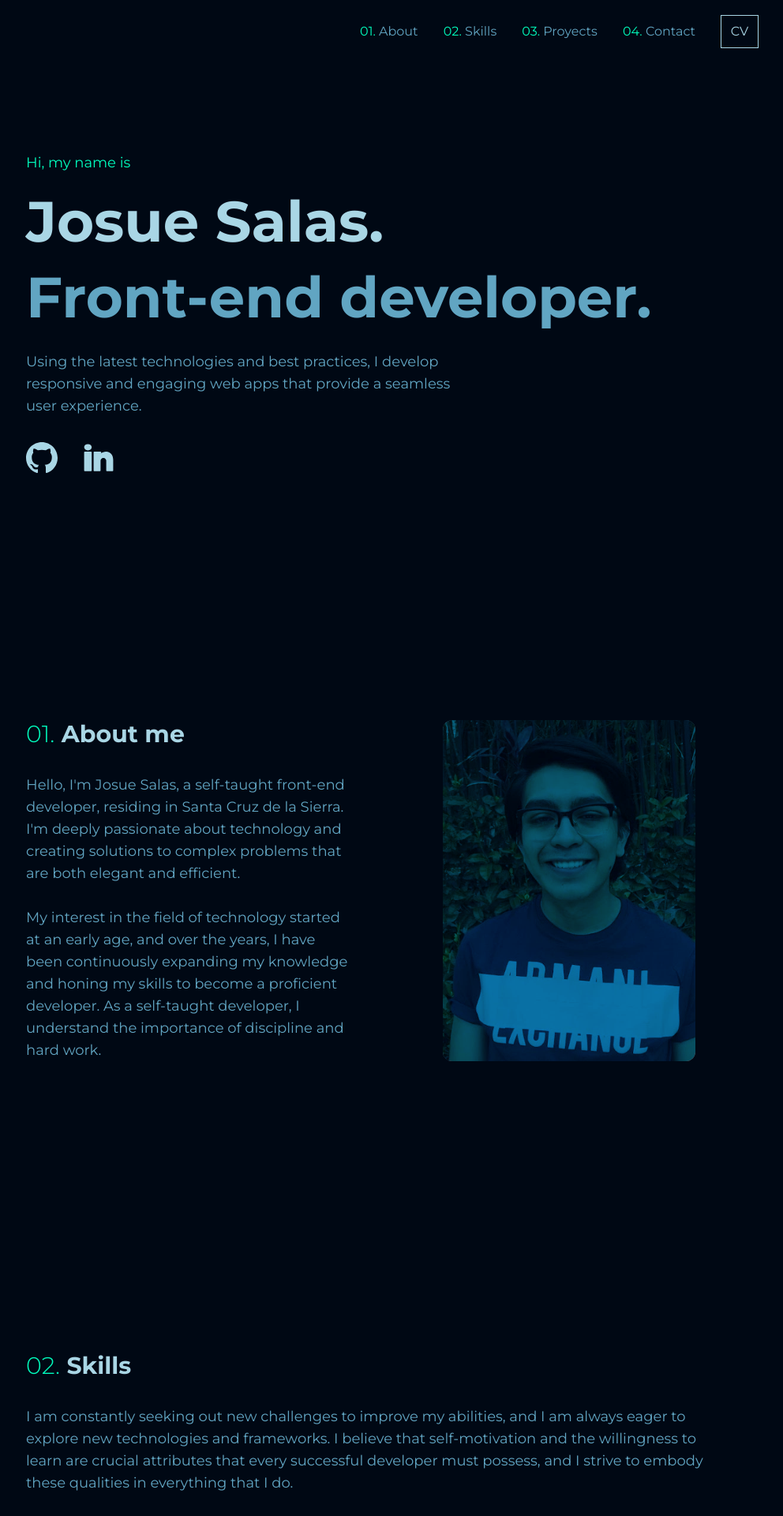
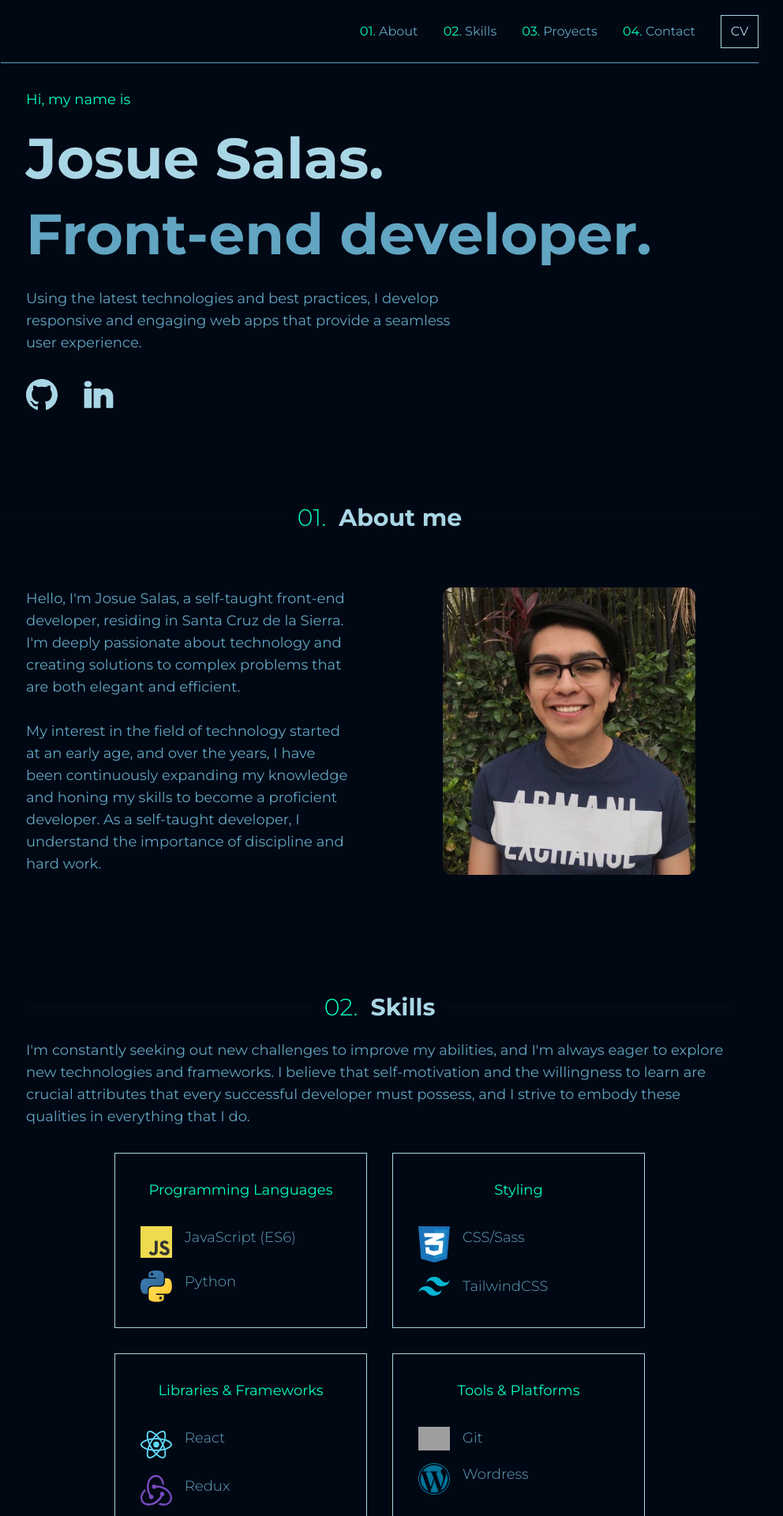
Before and after one commit to josalas21/portfolio-web, a React (Vite) app: page / in a window 1280 px wide. Shown: the top 1920 px of the page at 79% size, without its empty margins (159-1151 px from the left). Built offline with nearby package versions, Linux system fonts and the light colour scheme; grey boxes are pictures that could not be loaded.

Commit message:
Add dividers

```diff
--- a/src/components/About.jsx
+++ b/src/components/About.jsx
@@ -2,15 +2,14 @@ import photo from "../assets/imgs/foto-perfil.webp";
 
 function About() {
   return (
-    <div
-      className="pt-20 h-full md:min-h-screen md:pt-0 bg-[#000814] text-[#61A5C2]"
-      id="about"
-    >
+    <div className="pt-20 h-full bg-[#000814] text-[#61A5C2]" id="about">
       <div className="container mx-auto text-lg w-3/4 flex flex-wrap">
+        <h2 className="w-full font-bold text-3xl mb-8 text-[#A9D6E5]">
+          <div className="divider">
+            <span className="text-[#00FFBF] font-light">01.</span> About me
+          </div>
+        </h2>
         <div className="lg:w-1/2 md:p-8">
-          <h2 className="w-full font-bold text-3xl mb-8 text-[#A9D6E5]">
-            <span className="text-[#00FFBF] font-light">01.</span> About me
-          </h2>
           <p>
             Hello, I'm Josue Salas, a self-taught front-end developer, residing
             in Santa Cruz de la Sierra. I'm deeply passionate about technology
@@ -25,12 +24,9 @@ function About() {
             developer, I understand the importance of discipline and hard work.
           </p>
         </div>
-        <div className="avatar md:w-1/2 p-8 justify-center align-items-center">
-          <div className="rounded-xl md:w-[20rem] bg-sky-800 opacity-75 hover:opacity-100">
-            <img
-              className="md:mix-blend-overlay md:hover:mix-blend-normal"
-              src={photo}
-            />
+        <div className="avatar w-full lg:w-1/2 p-8 justify-center align-items-center">
+          <div className="rounded-xl flex w-[20rem] justify-center">
+            <img src={photo} />
           </div>
         </div>
       </div>
--- a/src/components/Contact.jsx
+++ b/src/components/Contact.jsx
@@ -1,10 +1,13 @@
 function Contact() {
   return (
     <div className="h-full bg-[#000814] text-[#61A5C2]" id="contact">
-      <div className="flex container flex-wrap mx-auto w-3/4 pt-20 md:pt-[10rem] text-lg">
+      <div className="flex container flex-wrap mx-auto w-3/4 pt-20  text-lg">
         <div className="w-full md:p-8">
           <h2 className="w-full font-bold text-3xl mb-8 text-[#A9D6E5]">
-            <span className="text-[#00FFBF] font-light">04.</span> Get in touch
+            <div className="divider">
+              <span className="text-[#00FFBF] font-light">04.</span> Get in
+              touch
+            </div>
           </h2>
           <div className="md:w-[40rem] flex flex-wrap gap-2 mx-auto md:mt-20">
             <p>
--- a/src/components/Hero.jsx
+++ b/src/components/Hero.jsx
@@ -3,7 +3,7 @@ import linkedin from "../assets/svgs/linkedin.svg";
 
 function Hero() {
   return (
-    <div className="pt-10 h-full md:min-h-screen bg-[#000814] text-[#61A5C2] md:pt-[5rem] ">
+    <div className="pt-[8rem] h-full bg-[#000814] text-[#61A5C2] md:pt-[5rem] ">
       <div className="container mx-auto text-lg w-3/4 flex flex-col flex-wrap md:p-8 ">
         <span className="text-[#00FFBF] ">Hi, my name is</span>
         <h1 className="text-5xl md:text-7xl font-bold my-4 md:my-6 text-[#A9D6E5]">
@@ -28,23 +28,3 @@ function Hero() {
 }
 
 export default Hero;
-
-// div className="hero-content text-center">
-//         <div className="max-w-md">
-//           <h1 className="text-4xl font-bold">
-//             I'm <span className="font-black">Josue Salas</span>, <br />a
-//             <span className="font-black"> front-end developer</span>.
-//           </h1>
-//           <p className="py-6">
-//             Using the latest technologies and best practices, I develop
-//             responsive and engaging web apps that provide a seamless user
-//             experience.
-//           </p>
-//           <button className="btn btn-square btn-outline mr-4">
-//             <GithubSvg />
-//           </button>
-//           <button className="btn btn-square btn-outline">
-//             <LinkedinSvg />
-//           </button>
-//         </div>
-//       </div>
--- a/src/components/Navbar.jsx
+++ b/src/components/Navbar.jsx
@@ -1,7 +1,8 @@
+import cv from "../assets/josue_salas.pdf";
 function Navbar() {
   return (
-    <div className="h-[5rem] bg-[#000814] text-[#61A5C2]">
-      <div className="flex container flex-wrap mx-auto w-full md:w-3/4 justify-center md:justify-end gap-4 md:gap-8 h-full items-center text-xs md:text-base ">
+    <div className="h-[5rem] bg-[#000814] text-[#61A5C2] fixed top-0 left-0 right-0 z-10 ">
+      <div className="flex container flex-wrap mx-auto w-3/4 justify-center md:justify-end gap-4 md:gap-8 h-full items-center text-xs md:text-base border-b border-[#61A5C2] ">
         <a href="#about" className="hover:text-[#00FFBF]">
           <span className="text-[#00FFBF]">01. </span> About
         </a>
@@ -15,7 +16,9 @@ function Navbar() {
           <span className="text-[#00FFBF]">04. </span> Contact
         </a>
         <a
-          href="#CONTACT"
+          type="button"
+          href={cv}
+          target="_blank"
           className="text-[#A9D6E5] border-[#A9D6E5] hover:text-[#00FFBF] hover:border-[#00FFBF] border p-2 w-12 text-center "
         >
           <span> CV </span>
--- a/src/components/Proyects.jsx
+++ b/src/components/Proyects.jsx
@@ -4,17 +4,16 @@ import external_link from "../assets/svgs/external_link.svg";
 
 function Proyects() {
   return (
-    <div
-      className="h-full bg-[#000814] text-[#61A5C2]  pt-20 md:pt-0"
-      id="proyects"
-    >
+    <div className="h-full bg-[#000814] text-[#61A5C2]  pt-20 " id="proyects">
       <div className="flex container flex-wrap mx-auto w-3/4">
         <div className="w-full md:p-8 h-full flex flex-wrap ">
           <h2 className="w-full font-bold text-3xl md:mb-8 text-[#A9D6E5]">
-            <span className="text-[#00FFBF] font-light">03.</span> Proyects
+            <div className="divider">
+              <span className="text-[#00FFBF] font-light">03.</span> Proyects
+            </div>
           </h2>
           {PROYECTS.map((proyect) => (
-            <div className="w-full flex flex-wrap my-8 md:my-24 justify-evenly gap-y-4">
+            <div className="w-full flex flex-wrap my-8 md:my-12 justify-evenly gap-y-4">
               <div className="w-[25rem] h-[20rem] flex flex-wrap">
                 <h3 className="w-full flex justify-between text-2xl items-center text-[#A9D6E5]">
                   {proyect.title}
--- a/src/components/Skills.jsx
+++ b/src/components/Skills.jsx
@@ -3,17 +3,19 @@ import { SKILLS } from "../constants";
 function Skills() {
   return (
     <div
-      className="md:min-h-screen h-full bg-[#000814] text-[#61A5C2] pt-20 md:pt-0"
+      className="md:min-h-screen h-full bg-[#000814] text-[#61A5C2] pt-20"
       id="skills"
     >
       <div className="flex container flex-wrap mx-auto w-3/4 text-lg">
         <div className="w-full md:p-8 md:h-full ">
           <h2 className="w-full font-bold text-3xl mb-8 text-[#A9D6E5]">
-            <span className="text-[#00FFBF] font-light">02.</span> Skills
+            <div className="divider">
+              <span className="text-[#00FFBF] font-light">02.</span> Skills
+            </div>
           </h2>
           <p>
-            I am constantly seeking out new challenges to improve my abilities,
-            and I am always eager to explore new technologies and frameworks. I
+            I'm constantly seeking out new challenges to improve my abilities,
+            and I'm always eager to explore new technologies and frameworks. I
             believe that self-motivation and the willingness to learn are
             crucial attributes that every successful developer must possess, and
             I strive to embody these qualities in everything that I do.
```
Also changed, not shown: 1 other file (tests, documents, lock files or other folders).
